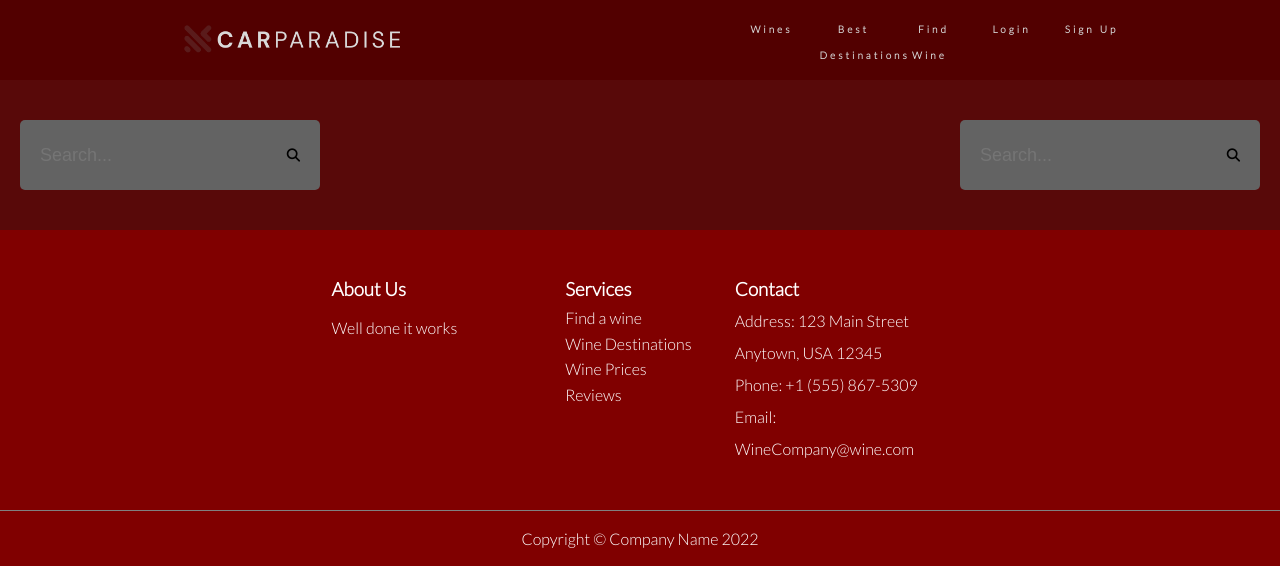
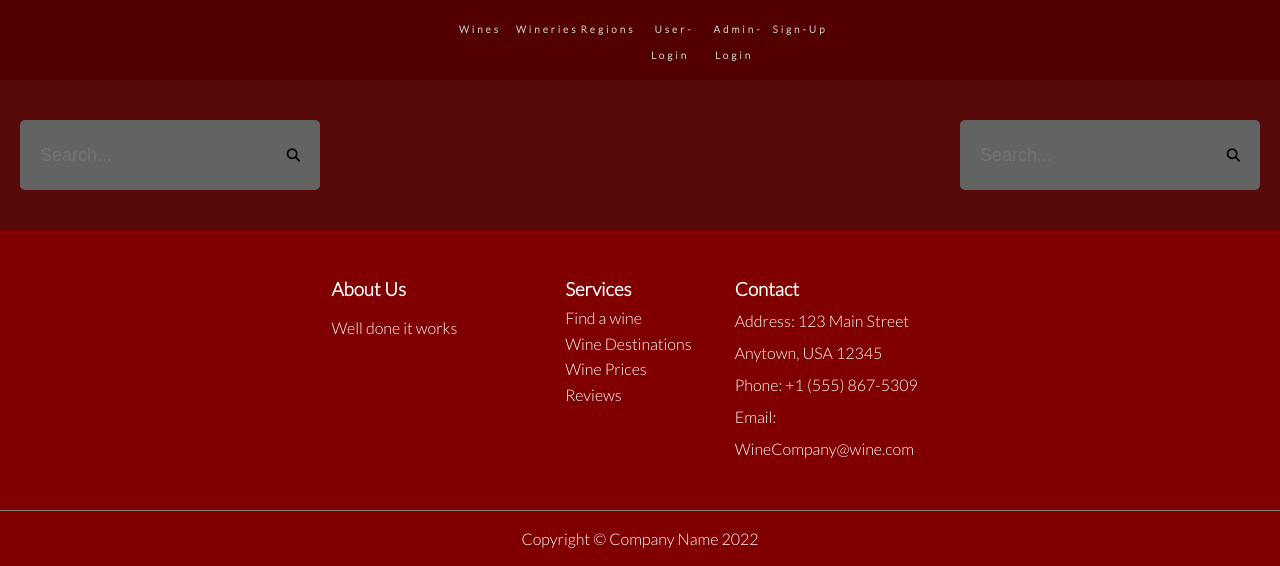
Before and after one commit to Rethakgetse-Manaka/Wine-Registry, a PHP site: page /Compare.php in a window 1280 px wide. Shown: the top 566 px of the page. Run offline with PHP 8.4, Linux system fonts and the light colour scheme; data that the repository does not hold is empty; some libraries are stand-ins or nearby versions.

Commit message:
Update header.php

```diff
--- a/globals/header.php
+++ b/globals/header.php
@@ -6,14 +6,10 @@
 <script src="js/preferences.js" defer></script>
 <script src="js/Search_bar.js" defer></script>
 <nav>
-            <div class = "logo">
-               <img id="Logo" src="img/Full_Logo.png" alt="Car Paradise">
-               <a href="Cars.html"></a>
-            </div>
             <ul class="nav-links">
                <li><a id=Cars-link href="Wines.php" onclick="PageLoad();toggleActive()">Wines</a></li>
-               <li><a id=Brands-link href="Wine_Destinations.php" onclick="toggleActive()">Best Destinations</a></li>
-               <li><a id=Find-link href="FindWine.php" onclick="toggleActive()">Find Wine</a></li>
+               <li><a id=Brands-link href="Wine_Destinations.php" onclick="toggleActive()">Wineries</a></li>
+               <li><a id=Find-link href="Region.php" onclick="toggleActive()">Regions</a></li>
                <?php
                if(isset($_COOKIE['validated'])&& $_COOKIE['validated']){
                   $id = $_COOKIE['api_key'];
@@ -21,8 +17,9 @@
                   echo "<li><a href=''>User Name: ".$name."</a></li>";
                   echo "<li><a href='./globals/logout.php'id=LogOut'>Logout</a></li>";
                }else{
-                     echo '<li><a href="./login.php">Login</a></li>';
-                     echo '<li><a href="./signup.php">Sign Up</a></li>';
+                     echo '<li><a href="./login.php">User-Login</a></li>';
+                     echo '<li><a href="./admin-login.php">Admin-Login</a></li>';
+                     echo '<li><a href="./signup.php">Sign-Up</a></li>';
                }
 
                 ?>
```
